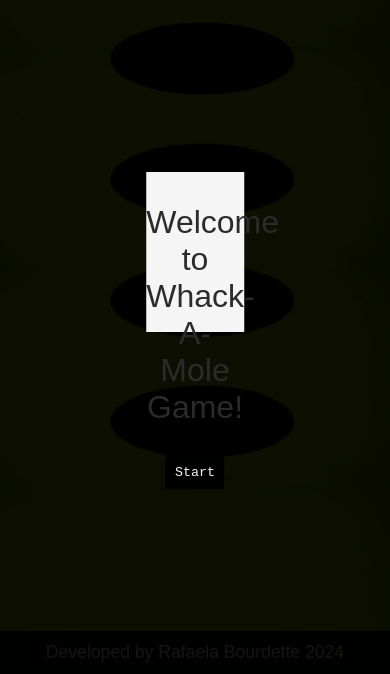
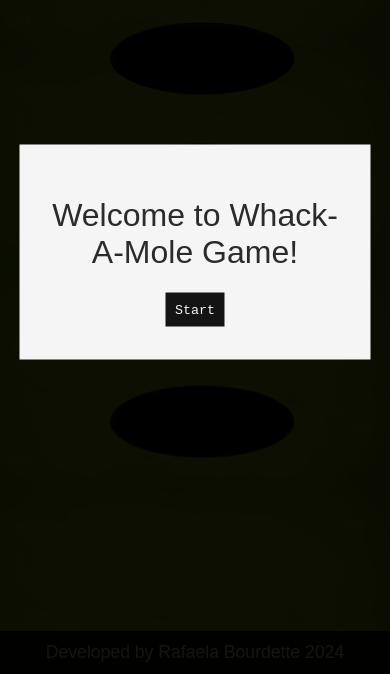
Before and after one commit to rafaelabou1999/whackAmole-game, a plain HTML site: page index.html in a window 390 px wide. Shown: the part 170-844 px from the top of the page. Drawn offline with Linux system fonts and the light colour scheme; a web font is replaced by a local one.

Commit message:
working on responsive

```diff
--- a/sass/style.scss
+++ b/sass/style.scss
@@ -33,6 +33,25 @@ body{
     height:10rem;
     background-color: $secondary-color;
     z-index: 1000;
+
+    @media screen {
+        @media  screen and (max-width: 1680px) {
+            height:11.7rem;
+        }
+
+        @media  screen and (max-width: 1300px) {
+            height:9.5rem;
+            width:50%;
+        }
+        @media  screen and (max-width: 1000px) {
+            height:11.5rem;
+            width:50%;
+        }
+        @media  screen and (max-width: 500px) {
+            height:12.5rem;
+            width:80%;
+        }
+    }
 }
 
 .start h3, .end h3, .start h4{
@@ -303,6 +322,7 @@ h2, button{
     background-color: $secondary-color;
     z-index: 1000;
     display: none;
+
 }
 
 .earn{
@@ -335,3 +355,26 @@ footer{
     left:0;
     right:0;
 }
+
+.start,.end{
+
+    @media screen {
+        @media  screen and (max-width: 1680px) {
+            height:11.7rem;
+        }
+
+        @media  screen and (max-width: 1300px) {
+            height:10.5rem;
+            width:50%;
+        }
+        @media  screen and (max-width: 1000px) {
+            height:12.5rem;
+            width:50%;
+        }
+        @media  screen and (max-width: 500px) {
+            height:11rem;
+            width:80%;
+            padding: 5%;
+        }
+    }
+}
```
Also changed, not shown: sass/style.css, 1 other file.
